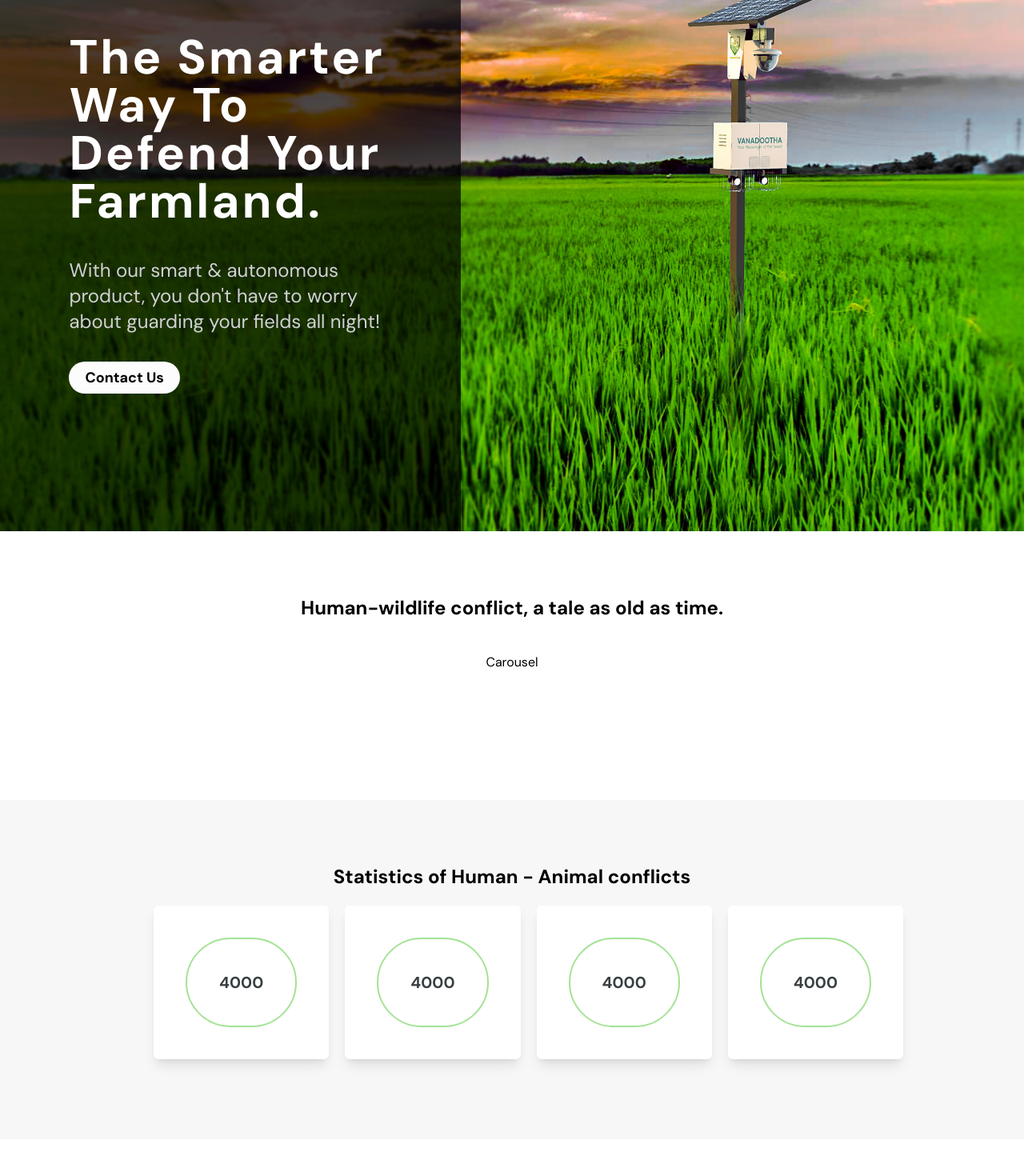
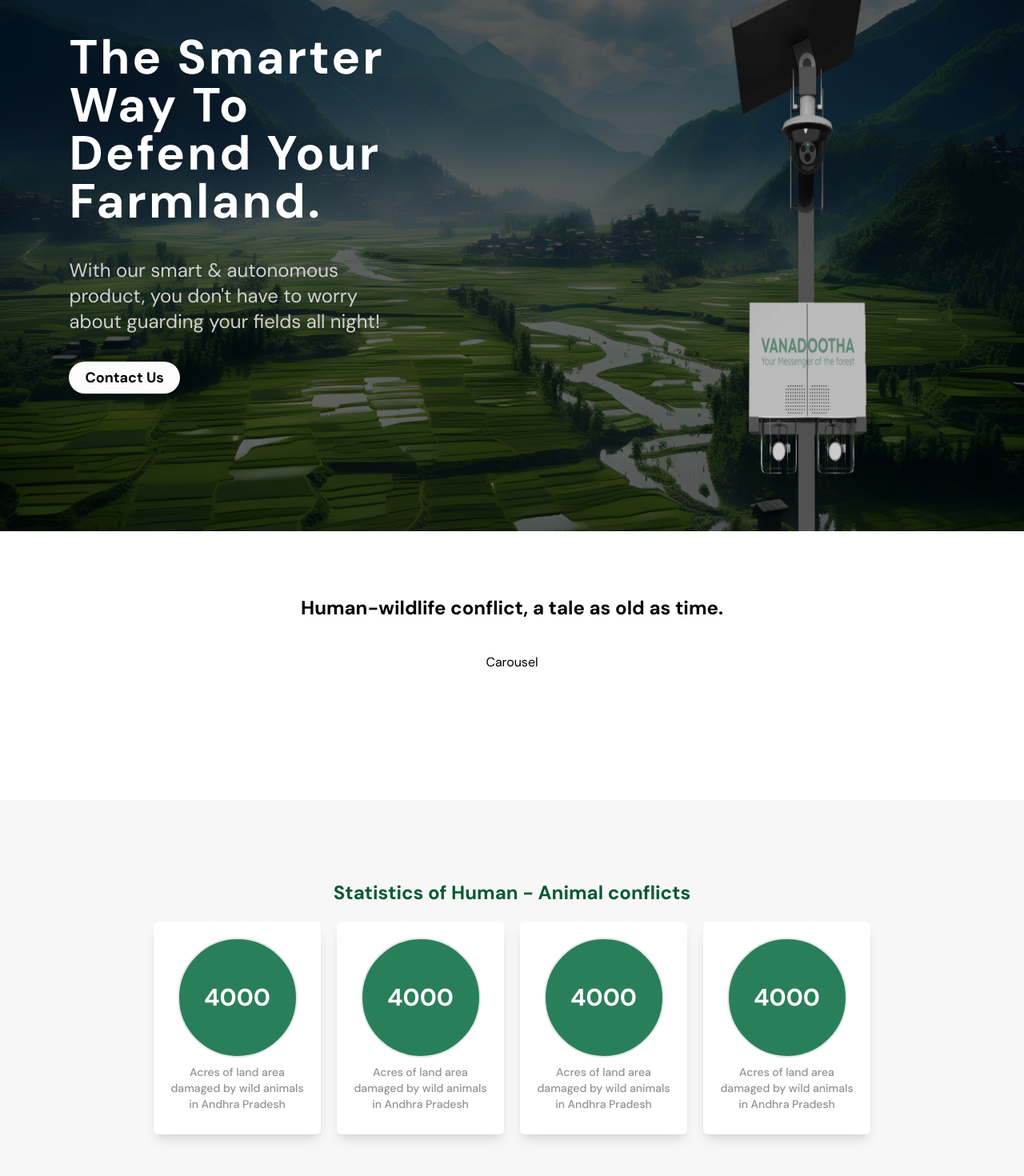
Before and after one commit to nav-r-c/vanadootha-website, a Next.js app: page / in a window 1280 px wide. Shown: the part 192-1662 px from the top of the page at 80% size. Built offline with nearby package versions, Linux system fonts and the light colour scheme.

Commit message:
Made Stats components

```diff
--- a/app/(home)/(landing-components)/Header.tsx
+++ b/app/(home)/(landing-components)/Header.tsx
@@ -6,13 +6,13 @@ import Link from "next/link";
 
 import { motion } from "framer-motion"
 
-import HeaderImage from "@/public/landing-page/landing-header.jpeg"
+import HeaderImage from "@/public/landing-page/landing-header.png"
 
 export default function Header() {
     return (
         <>
         <div className="relative">
-            <div className="bg-[#000000B3] h-screen w-[45%] absolute text-white h-screen flex flex-col justify-center items-center">
+            <div className="h-screen w-[45%] absolute text-white h-screen flex flex-col justify-center items-center">
                 <motion.div
                     className="w-[70%]"
                     initial = {{ opacity : 0, x : -5 }}
--- a/app/(home)/(landing-components)/StatCard.tsx
+++ b/app/(home)/(landing-components)/StatCard.tsx
@@ -1,13 +1,25 @@
 import React from "react";
 
-export default function StatCard() {
+interface PropTypes {
+    stat : number,
+    suffixStat? : string,
+    desc : string
+}
+
+export default function StatCard(props : PropTypes) {
     return (
         <>
-        <div className="bg-white p-10 shadow-lg rounded-md">
-            <div className="rounded-full border-2 border-accent-2 p-10">
-                <h1 className="text-xl font-bold text-secondary-1">4000</h1>
+        <div className="bg-white p-5 shadow-lg rounded-md">
+            <div className="rounded-full border-2 bg-accent-1 w-[150px] h-[150px] mx-auto flex flex-col items-center justify-center">
+                <h1 className="font-bold text-white text-3xl">{`${props.stat} ${props.suffixStat? props.suffixStat : ''}`}</h1>
             </div>
+            <p className="text-secondary-3 font-medium text-sm my-2 opacity-50">{props.desc}</p>
         </div>
         </>
     )
 }
+
+StatCard.defaultProps = {
+    stat : 4000,
+    desc : " Acres of land area damaged by wild animals in Andhra Pradesh"
+}
--- a/app/(home)/(landing-components)/Statistics.tsx
+++ b/app/(home)/(landing-components)/Statistics.tsx
@@ -6,7 +6,7 @@ export default function Stats() {
         <>
         <div className="my-10 text-center bg-primary-3 p-20">
             <div className="w-[80%] mx-auto">
-                <h1 className="font-bold text-2xl">Statistics of Human - Animal conflicts</h1>
+                <h1 className="font-bold text-2xl text-accent-4 my-5">Statistics of Human - Animal conflicts</h1>
                 <div className="flex justify-between gap-5 my-5">
                     <StatCard />
                     <StatCard />
--- a/package.json
+++ b/package.json
@@ -14,7 +14,8 @@
     "framer-motion": "^11.0.3",
     "next": "14.1.0",
     "react": "^18",
-    "react-dom": "^18"
+    "react-dom": "^18",
+    "swiper": "^11.0.6"
   },
   "devDependencies": {
     "@types/node": "^20",
--- a/tailwind.config.ts
+++ b/tailwind.config.ts
@@ -12,10 +12,12 @@ const config: Config = {
         'accent-1' : '#2A7F5B',
         'accent-2' : '#A4E395',
         'accent-3' : '#C6FFB8',
+        'accent-4' : '#065B33',
         'primary-2' : '#FCFCFC',
         'primary-3' : '#F8F7F7',
         'secondary-1' : '#373F41',
-        'secondary-2' : '#D1D1D1'
+        'secondary-2' : '#D1D1D1',
+        'secondary-3' : '#262626'
       }
     }
   },
```
Also changed, not shown: public/landing-page/landing-header.png (added), 1 other file (tests, documents, lock files or other folders).
